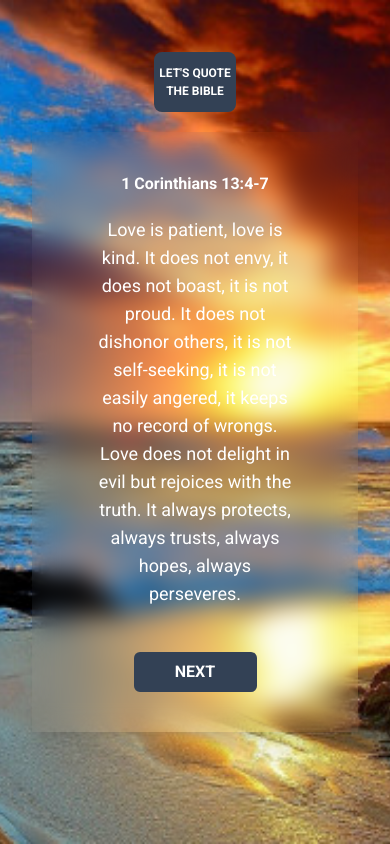
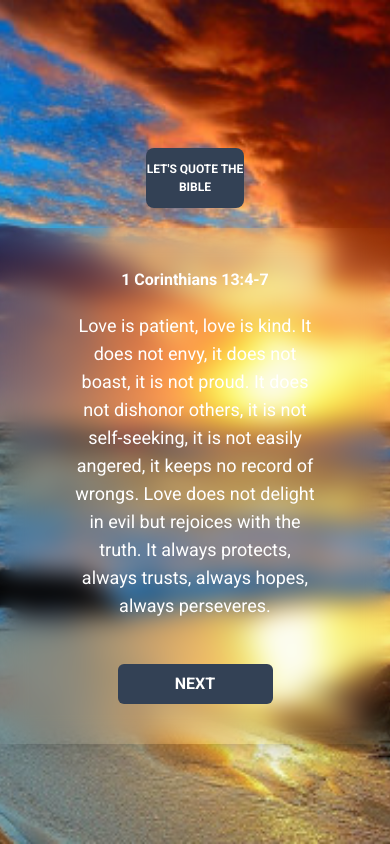
Before and after one commit to wisdommichaels/BibleVerse_Generator, a plain HTML site: page index.html in a window 390 px wide. Drawn offline with nearby package versions, Linux system fonts and the light colour scheme.

Commit message:
addedjs more tailwind

```diff
--- a/index.html
+++ b/index.html
@@ -15,7 +15,7 @@
 <link href="https://fonts.googleapis.com/css2?family=Oswald:wght@200..700&family=Roboto+Slab:wght@100..900&family=Roboto:ital,wght@0,100;0,300;0,400;0,500;0,700;0,900;1,100;1,300;1,400;1,500;1,700;1,900&display=swap" rel="stylesheet">
 </head>
 <body>
-    <div id="background" class="min-h-screen sm:min-h-0 h-[90%] sm:my-5 sm:w-[70%] w-full m-auto p-8 flex-col justify-center items-center">
+    <div id="background" class="min-h-screen sm:min-h-0 h-[90%] sm:my-5 sm:w-[70%] w-full m-auto sm:p-8 pt-32 flex-col justify-center items-center">
             <div class="flex justify-center items-center text-white my-5 bg-slate-700 m-auto w-[25%] text-[12px] sm:text-[16px] font-bold text-center rounded-lg py-3"><h1>LET'S QUOTE THE BIBLE</h1></div>
             <div class="backdrop-blur-md shadow-xl m-auto flex-col justify-center items-center text-center p-10">
                 <div id="chapter" class="sm:w-[80%] text-[16px] sm:text-[22px] font-bold text-white m-auto flex justify-center items-center">1 Corinthians 13:4-7</div>
```
